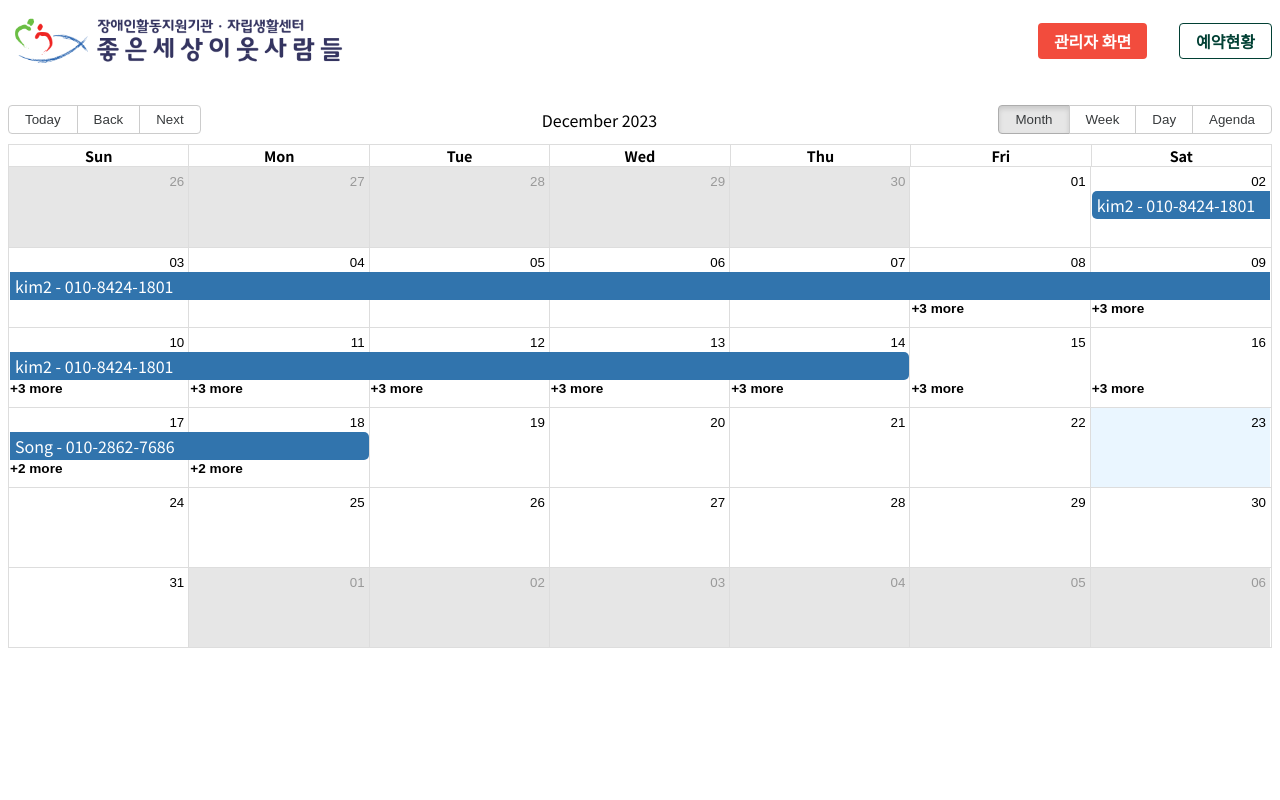
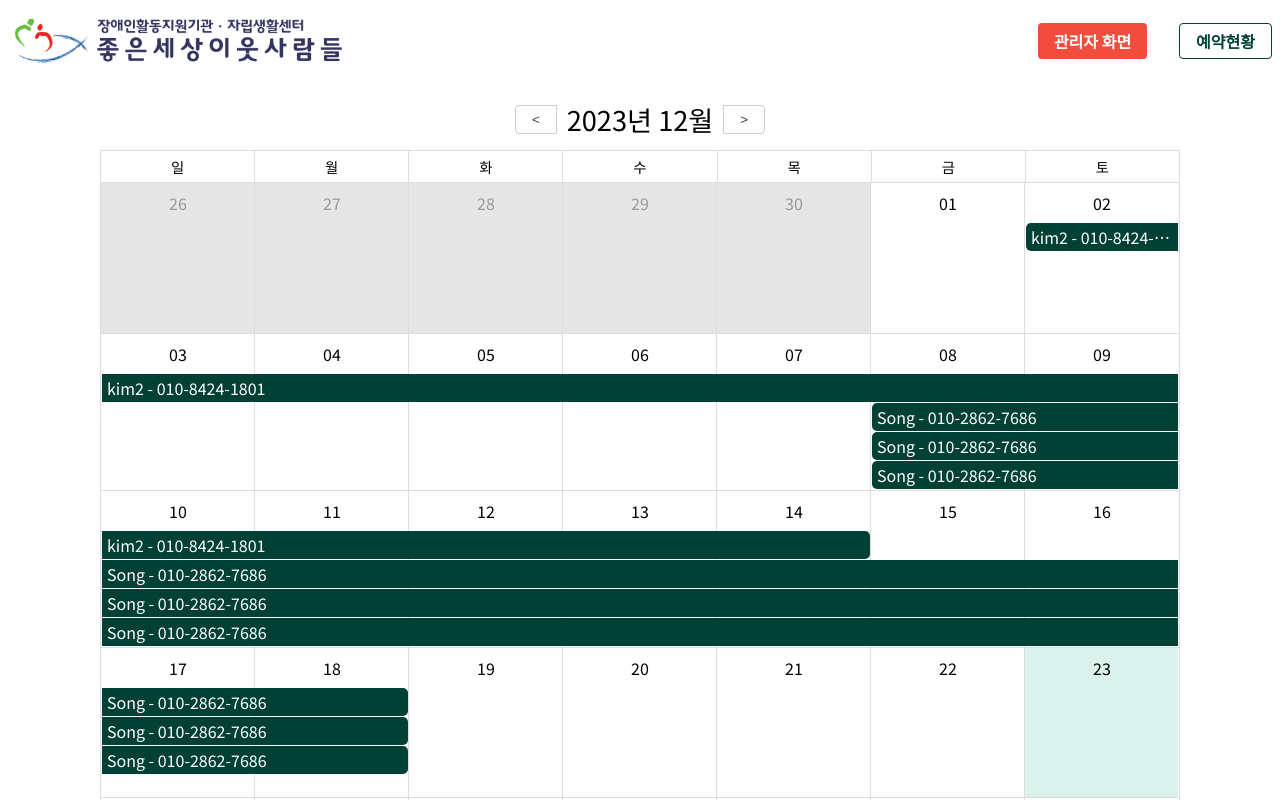
Before and after one commit to Disposable-Development-Team/yeah-yak-frontend, a React (Create React App) app: page / in a window 1280 px wide. Shown: the top 800 px of the page. Built offline with nearby package versions, Linux system fonts and the light colour scheme.

Commit message:
UI 그럴듯하게 변경 완료

```diff
--- a/src/components/modules/Calendar/index.jsx
+++ b/src/components/modules/Calendar/index.jsx
@@ -2,25 +2,83 @@ import React from 'react';
 import { Calendar as Cal, momentLocalizer } from 'react-big-calendar';
 import 'react-big-calendar/lib/css/react-big-calendar.css';
 import moment from 'moment';
+import 'moment/locale/ko';
 import styled from 'styled-components';
 
 const localizer = momentLocalizer(moment);
 const format = {
   selectRangeFormat: {
-    backgroundColor: 'rgba(0, 123, 255, 0.25)', // 배경색
+    backgroundColor: '#014034', // 배경색
     borderRadius: '0px', // 테두리 반경
     opacity: 0.5, // 투명도
   },
 };
 
+const CalendarContainer = styled.div`
+  max-width: 1080px;
+  margin: 0 auto;
+`;
+
 const StyledCalendar = styled(Cal)`
+  .rbc-toolbar {
+    justify-content: center;
+    margin-bottom: 1rem;
+
+    .rbc-toolbar-label {
+      flex-grow: unset;
+      font-size: 1.7rem;
+      line-height: 1;
+    }
+
+    .rbc-btn-group {
+      display: flex;
+      align-items: center;
+    }
+  }
+
+  .rbc-month-header {
+    height: 32px;
+  }
+
+  .rbc-header {
+    line-height: 32px;
+    font-weight: 400;
+  }
+
   .rbc-month-row {
     display: inline-table !important;
     flex: 0 0 0 !important;
-    min-height: 80px !important;
+    min-height: 150px !important;
   }
+
+  .rbc-event {
+    background-color: #014034; // 배경색
+  }
+
+  .rbc-show-more {
+    color: #014034;
+
+    &:hover {
+      color: #91d9c4;
+    }
+  }
+
   .rbc-selected-cell {
-    box-shadow: 0 0 0 3px #91d9c4 inset;
+    box-shadow: 0 0 0 3px #014034 inset;
+  }
+
+  .rbc-date-cell {
+    text-align: center;
+    padding: 0.5rem;
+  }
+
+  .rbc-today {
+    background-color: #91d9c456;
+  }
+
+  .rbc-button-link {
+    font-family: 'Noto Sans KR', 'Roboto';
+    font-size: 1rem;
   }
 `;
 
@@ -75,9 +133,31 @@ const events = [
   },
 ];
 
+function Toolbar(props) {
+  const { date } = props;
+
+  const navigate = action => {
+    props.onNavigate(action);
+  };
+
+  return (
+    <div className="rbc-toolbar">
+      <span className="rbc-btn-group">
+        <button type="button" onClick={navigate.bind(null, 'PREV')}>
+          {'<'}
+        </button>
+        <span className="rbc-toolbar-label">{`${date.getFullYear()}년 ${date.getMonth() + 1}월`}</span>
+        <button type="button" onClick={navigate.bind(null, 'NEXT')}>
+          {'>'}
+        </button>
+      </span>
+    </div>
+  );
+}
+
 const Calendar = ({ onSelectSlot, ...props }) => {
   return (
-    <div>
+    <CalendarContainer>
       <StyledCalendar
         localizer={localizer}
         startAccessor="startdate"
@@ -86,8 +166,14 @@ const Calendar = ({ onSelectSlot, ...props }) => {
         onSelectSlot={onSelectSlot}
         format={format}
         events={events}
+        allDayMaxRows={0}
+        view="month"
+        views={['month']}
+        components={{
+          toolbar: Toolbar,
+        }}
       />
-    </div>
+    </CalendarContainer>
   );
 };
 
--- a/src/components/templates/Main/index.jsx
+++ b/src/components/templates/Main/index.jsx
@@ -6,6 +6,7 @@ import Reservation from '@templates/Reservation';
 import { useModalContext } from '@modules/Modal/ModalContext';
 import dateFormat from 'dateformat';
 import Header from '@modules/Header';
+import Image from '@atoms/Image';
 
 export default function Main() {
   const [values, setValues] = useState({
--- a/src/components/templates/Reservation/index.jsx
+++ b/src/components/templates/Reservation/index.jsx
@@ -24,7 +24,6 @@ export default function Reservation({ values, onChange }) {
         <FlexContainer $justifyContent="flex-end">
           <Button type="submit">신청</Button>
         </FlexContainer>
-        <div>{JSON.stringify(values)}</div>
       </Form>
     </Modal>
   );
```
